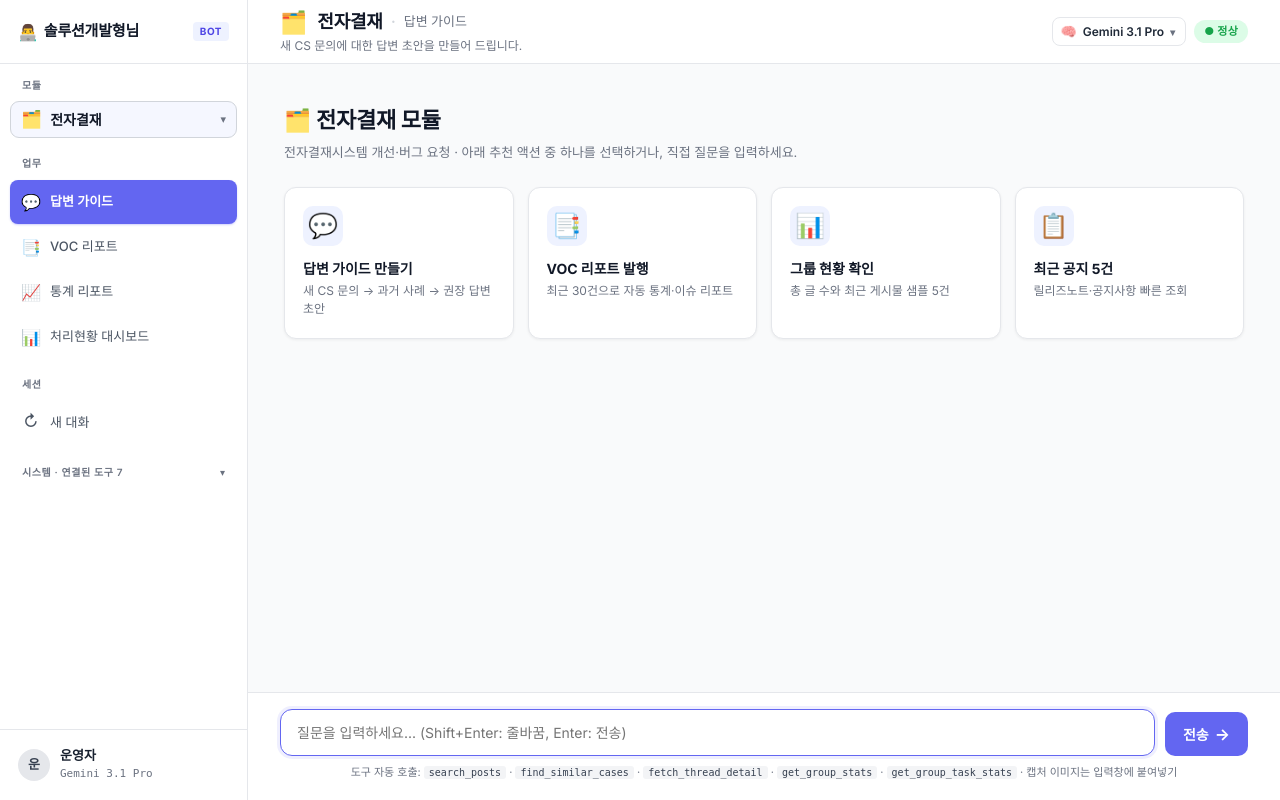
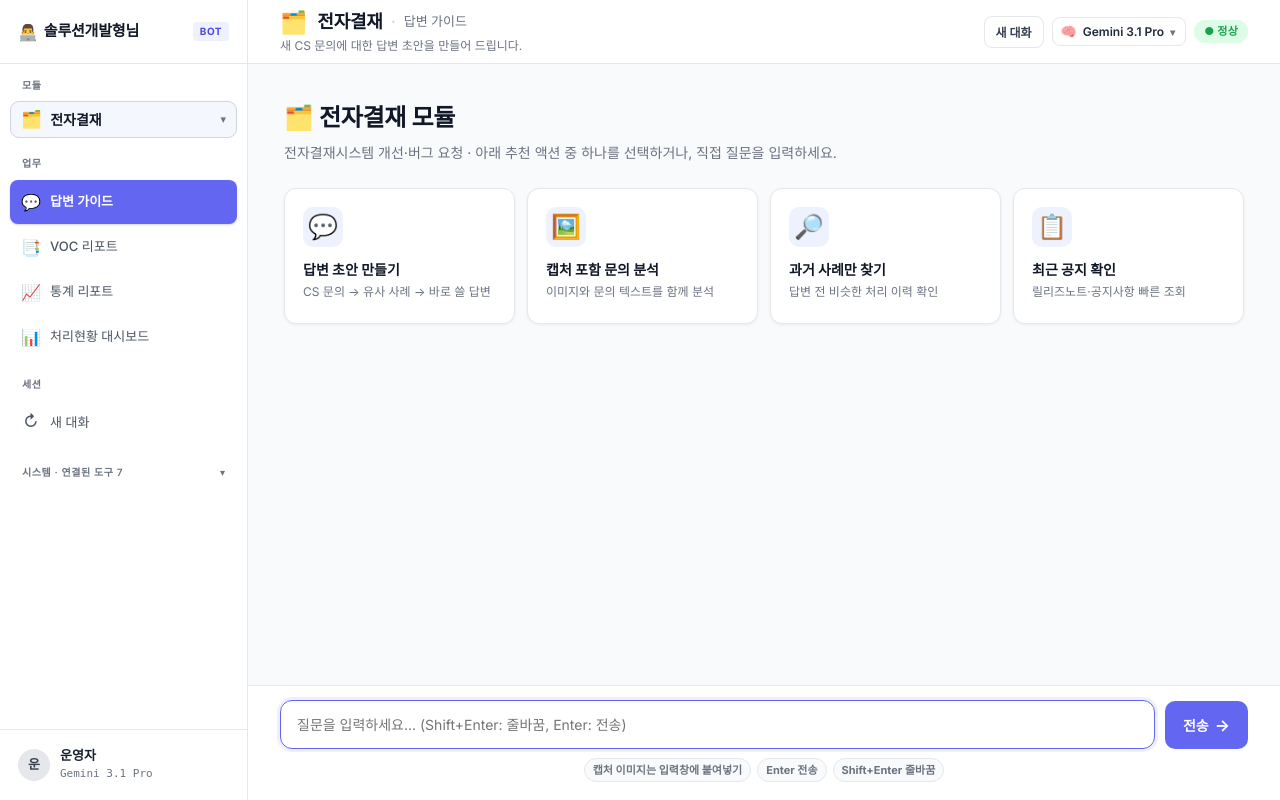
Before and after one commit to Yungray/kgwbot, a FastAPI app: page / in a window 1280 px wide. Run offline with FastAPI, Linux system fonts and the light colour scheme; parts of the project's set-up code (start-up, migrations or seed data) failed here and were passed over; some libraries are stand-ins or nearby versions.

Commit message:
Improve chatbot UX readability

```diff
--- a/webapp/static/app.js
+++ b/webapp/static/app.js
@@ -12,6 +12,7 @@
   const sessionBadge = $('#session-badge');
   const statusBadge = $('#status-badge');
   const resetBtn = $('#reset-btn');
+  const topResetBtn = $('#top-reset-btn');
   const moduleSelect = $('#lnb-module');
   const moduleSwitcherIcon = $('#lnb-module-icon');
   const moduleDot = $('#lnb-module-dot');
@@ -154,6 +155,27 @@
     guide: { label: '답변 가이드', icon: '💬', hint: '새 CS 문의에 대한 답변 초안을 만들어 드립니다.' },
     report: { label: 'VOC 리포트', icon: '📑', hint: '선택한 모듈의 글 현황을 통계·이슈로 정리합니다.' },
     stats: { label: '통계 리포트', icon: '📈', hint: '기간별 전체 글 수와 요청·진행·완료 건수를 집계합니다.' },
+  };
+
+  const MODE_SUGGESTIONS = {
+    guide: [
+      { icon: '💬', title: '답변 초안 만들기', desc: 'CS 문의 → 유사 사례 → 바로 쓸 답변', prompt: '다음 CS 문의에 답변 가이드를 만들어줘:\n[여기에 문의 내용을 붙여넣으세요]' },
+      { icon: '🖼️', title: '캡처 포함 문의 분석', desc: '이미지와 문의 텍스트를 함께 분석', prompt: '첨부한 캡처 이미지와 아래 문의 내용을 함께 보고 답변 가이드를 만들어줘:\n[여기에 문의 내용을 붙여넣으세요]' },
+      { icon: '🔎', title: '과거 사례만 찾기', desc: '답변 전 비슷한 처리 이력 확인', prompt: '다음 문의와 유사한 과거 사례를 찾아서 처리 상태와 답변 패턴을 요약해줘:\n[여기에 문의 내용을 붙여넣으세요]' },
+      { icon: '📋', title: '최근 공지 확인', desc: '릴리즈노트·공지사항 빠른 조회', prompt: '이 모듈에서 최근 릴리즈노트/공지를 5건 보여줘' },
+    ],
+    report: [
+      { icon: '📑', title: 'VOC 리포트 발행', desc: '반복 이슈와 개선 포인트 정리', prompt: '이 모듈의 최근 30건으로 VOC 리포트를 작성해줘' },
+      { icon: '🧩', title: '개선 요청만 정리', desc: '기능 개선 후보와 근거 사례 중심', prompt: '이 모듈의 최근 VOC 중 기능 개선 요청을 중심으로 우선순위와 근거 사례를 정리해줘' },
+      { icon: '⚠️', title: '오류·불편 유형 분석', desc: '장애와 사용 불편 패턴 확인', prompt: '이 모듈의 최근 VOC 중 오류나 사용 불편 유형을 분류하고 대표 사례를 정리해줘' },
+      { icon: '📊', title: '그룹 현황 확인', desc: '총 글 수와 최근 게시물 샘플', prompt: '이 모듈의 현재 글 현황(총 건수, 최근 샘플)을 보여줘' },
+    ],
+    stats: [
+      { icon: '📈', title: '기본 통계 생성', desc: '선택한 기간의 요청·진행·완료 집계', prompt: '', runImmediately: true },
+      { icon: '✅', title: '완료/승인 현황', desc: '처리 완료와 승인 흐름 요약', prompt: '완료 건수와 승인 건수를 중심으로 해석을 추가해줘' },
+      { icon: '⏳', title: '진행 중 항목 점검', desc: '처리 지연 가능성이 있는 항목 확인', prompt: '진행 중이거나 미완료로 남아있는 항목을 중심으로 요약해줘' },
+      { icon: '🧮', title: '봇 제외 통계', desc: '운영자 작성 글 기준으로 집계', prompt: '봇 작성 글은 제외하고 운영팀 참고용 핵심 지표를 요약해줘' },
+    ],
   };
 
   // 도구 함수명 → 사용자 친화 라벨 매핑 (chip 표시용)
@@ -305,6 +327,7 @@
         ? '추가 요청을 입력하세요... (비워두면 기본 요약 보고서 생성)'
         : '질문을 입력하세요... (Shift+Enter: 줄바꿈, Enter: 전송)';
     }
+    renderSuggestions();
     renderCurrentConversation();
   }
 
@@ -428,6 +451,7 @@
       renderModuleStatuses();
     }
     renderRecentQuestions();
+    renderSuggestions();
   }
 
   function renderCurrentConversation() {
@@ -556,6 +580,65 @@
     });
   }
 
+  function enhanceTables(content) {
+    content.querySelectorAll('table').forEach((table) => {
+      if (table.parentElement && table.parentElement.classList.contains('table-scroll')) return;
+      const wrapper = document.createElement('div');
+      wrapper.className = 'table-scroll';
+      table.parentNode.insertBefore(wrapper, table);
+      wrapper.appendChild(table);
+    });
+  }
+
+  function enhanceMessageContent(content) {
+    enhanceCopyableBlocks(content);
+    enhanceTables(content);
+    content.querySelectorAll('a').forEach((a) => {
+      a.target = '_blank';
+      a.rel = 'noopener noreferrer';
+    });
+  }
+
+  function renderToolChips(toolsEl, toolCalls) {
+    if (!toolsEl) return;
+    if (!toolCalls || toolCalls.length === 0) {
+      toolsEl.remove();
+      return;
+    }
+    toolCalls.forEach((tc) => {
+      const meta = TOOL_LABELS[tc.name] || { icon: '🔧', label: tc.name };
+      const chip = document.createElement('span');
+      chip.className = 'tool-chip';
+      chip.textContent = `${meta.icon} ${meta.label}`;
+      chip.title = `${tc.name}\n${JSON.stringify(tc.args || {}, null, 2)}`;
+      toolsEl.appendChild(chip);
+    });
+  }
+
+  function addCopyResponseAction(actionsEl, text) {
+    if (!actionsEl || !text || !text.trim()) return false;
+    const copyBtn = document.createElement('button');
+    copyBtn.type = 'button';
+    copyBtn.className = 'copy-response-btn';
+    copyBtn.textContent = '응답 복사';
+    copyBtn.addEventListener('click', async () => {
+      try {
+        await copyTextToClipboard(text.trim());
+        copyBtn.textContent = '복사됨';
+        copyBtn.classList.add('is-copied');
+        setTimeout(() => {
+          copyBtn.textContent = '응답 복사';
+          copyBtn.classList.remove('is-copied');
+        }, 1400);
+      } catch (e) {
+        copyBtn.textContent = '복사 실패';
+        setTimeout(() => { copyBtn.textContent = '응답 복사'; }, 1400);
+      }
+    });
+    actionsEl.appendChild(copyBtn);
+    return true;
+  }
+
   function appendUserMessage(text) {
     const tmpl = $('#message-user-tmpl').content.cloneNode(true);
     tmpl.querySelector('.message-content').textContent = text;
@@ -605,33 +688,58 @@
     recentQuestions.classList.remove('is-hidden');
   }
 
+  function applySuggestion(btn) {
+    const prompt = btn.dataset.prompt || '';
+    if (btn.dataset.runImmediately === 'true') {
+      input.value = prompt;
+      autoGrowInput();
+      form.requestSubmit();
+      return;
+    }
+    input.value = prompt;
+    autoGrowInput();
+    input.focus();
+    const m = prompt.match(/\[[^\]]+\]/);
+    if (m) {
+      const start = prompt.indexOf(m[0]);
+      input.setSelectionRange(start, start + m[0].length);
+    } else {
+      input.setSelectionRange(prompt.length, prompt.length);
+    }
+  }
+
+  function renderSuggestions() {
+    const grid = $('#suggest-grid');
+    if (!grid) return;
+    const suggestions = MODE_SUGGESTIONS[currentMode] || MODE_SUGGESTIONS.guide;
+    grid.innerHTML = '';
+    suggestions.forEach((item) => {
+      const btn = document.createElement('button');
+      btn.type = 'button';
+      btn.className = 'suggest-card';
+      btn.dataset.prompt = item.prompt || '';
+      if (item.runImmediately) btn.dataset.runImmediately = 'true';
+      btn.innerHTML = [
+        `<div class="suggest-card-icon">${item.icon}</div>`,
+        `<div class="suggest-card-title">${item.title}</div>`,
+        `<div class="suggest-card-desc">${item.desc}</div>`,
+      ].join('');
+      btn.addEventListener('click', () => applySuggestion(btn));
+      grid.appendChild(btn);
+    });
+  }
+
   function appendBotMessage(text, toolCalls, opts) {
     opts = opts || {};
     const tmpl = $('#message-bot-tmpl').content.cloneNode(true);
     const toolsEl = tmpl.querySelector('.message-tools');
-    if (toolCalls && toolCalls.length > 0) {
-      toolCalls.forEach((tc) => {
-        const meta = TOOL_LABELS[tc.name] || { icon: '🔧', label: tc.name };
-        const chip = document.createElement('span');
-        chip.className = 'tool-chip';
-        chip.textContent = `${meta.icon} ${meta.label}`;
-        chip.title = `${tc.name}\n${JSON.stringify(tc.args || {}, null, 2)}`;
-        toolsEl.appendChild(chip);
-      });
-    } else {
-      toolsEl.remove();
-    }
+    renderToolChips(toolsEl, toolCalls);
     const content = tmpl.querySelector('.message-content');
     content.innerHTML = renderMarkdown(text || '*(응답이 비어있습니다)*');
-    enhanceCopyableBlocks(content);
-    // 모든 링크에 target=_blank 추가
-    content.querySelectorAll('a').forEach((a) => {
-      a.target = '_blank';
-      a.rel = 'noopener noreferrer';
-    });
+    enhanceMessageContent(content);
 
     const actionsEl = tmpl.querySelector('.message-actions');
-    let hasAction = false;
+    let hasAction = addCopyResponseAction(actionsEl, text);
     // 에러 → 재시도 버튼
     if (opts.isError && opts.retryMessage) {
       const retryBtn = document.createElement('button');
@@ -678,30 +786,25 @@
         const body = this.msgEl.querySelector('.message-body');
         this.contentEl.classList.remove('streaming');
         this.contentEl.innerHTML = renderMarkdown(fullText || '*(응답이 비어있습니다)*');
-        enhanceCopyableBlocks(this.contentEl);
-        this.contentEl.querySelectorAll('a').forEach((el) => { el.target = '_blank'; el.rel = 'noopener noreferrer'; });
+        enhanceMessageContent(this.contentEl);
         if (toolCalls && toolCalls.length > 0) {
           const toolsEl = document.createElement('div');
           toolsEl.className = 'message-tools';
-          toolCalls.forEach((tc) => {
-            const meta = TOOL_LABELS[tc.name] || { icon: '🔧', label: tc.name };
-            const chip = document.createElement('span');
-            chip.className = 'tool-chip';
-            chip.textContent = `${meta.icon} ${meta.label}`;
-            chip.title = `${tc.name}\n${JSON.stringify(tc.args || {}, null, 2)}`;
-            toolsEl.appendChild(chip);
-          });
+          renderToolChips(toolsEl, toolCalls);
           body.insertBefore(toolsEl, this.contentEl);
         }
-        if (opts.mode === 'report' && fullText && fullText.trim()) {
+        if (fullText && fullText.trim()) {
           const actionsEl = document.createElement('div');
           actionsEl.className = 'message-actions';
+          addCopyResponseAction(actionsEl, fullText);
+          if (opts.mode === 'report') {
             const dlBtn = document.createElement('button');
             dlBtn.type = 'button';
             dlBtn.className = 'download-btn';
             dlBtn.innerHTML = '<span>📥</span> HTML 리포트 다운로드';
             dlBtn.addEventListener('click', () => downloadReport(fullText, opts, dlBtn));
             actionsEl.appendChild(dlBtn);
+          }
           body.appendChild(actionsEl);
         }
         scrollToBottom();
@@ -1032,24 +1135,7 @@
     input.focus();
   });
 
-  // 추천 액션 카드 (welcome 상태)
-  // [여기에 …] 형태의 placeholder가 있으면 해당 영역을 자동 선택해 사용자가 바로 덮어쓰게 함
-  $$('.suggest-card').forEach((btn) => {
-    btn.addEventListener('click', () => {
-      const prompt = btn.dataset.prompt;
-      input.value = prompt;
-      autoGrowInput();
-      input.focus();
-      const m = prompt.match(/\[[^\]]+\]/);
-      if (m) {
-        const start = prompt.indexOf(m[0]);
-        input.setSelectionRange(start, start + m[0].length);
-      } else {
-        // placeholder 없으면 입력 끝으로
-        input.setSelectionRange(prompt.length, prompt.length);
-      }
-    });
-  });
+  // 추천 액션 카드는 현재 업무 모드에 맞춰 renderSuggestions()에서 동적으로 생성한다.
 
   // 업무(모드) 항목 (LNB) — 링크지만 같은 페이지에서는 이동 없이 제자리 전환
   $$('.nav-mode-item').forEach((a) => {
@@ -1103,7 +1189,7 @@
   });
 
   // 새 대화 버튼 — 현재 모듈만 초기화 (다른 모듈은 유지)
-  resetBtn.addEventListener('click', async () => {
+  async function resetCurrentConversation() {
     if (!confirm(`'${currentGroup}' 모듈의 '${MODE_LABELS[currentMode].label}' 대화를 종료하고 새 세션을 시작할까요?\n(다른 탭/모듈의 대화는 유지됩니다)`)) return;
     const sid = getSessionFor(currentGroup, currentMode);
     if (sid) {
@@ -1123,7 +1209,10 @@
     messagesEl.innerHTML = '';
     showWelcomeState();
     input.focus();
-  });
+  }
+
+  resetBtn.addEventListener('click', resetCurrentConversation);
+  if (topResetBtn) topResetBtn.addEventListener('click', resetCurrentConversation);
 
   // 헬스체크 (페이지 로딩 시 한 번)
   fetch('/api/health')
@@ -1137,6 +1226,7 @@
   updateSessionBadge();
   initStatsDates();
   renderStatsGroupOptions(currentGroup);
+  renderSuggestions();
   applyMode(currentMode, /*persist*/ !!_urlMode);
   applyModule(currentGroup, /*persist*/ false);
   applyModel(currentModel, /*persist*/ false);
--- a/webapp/static/style.css
+++ b/webapp/static/style.css
@@ -441,7 +441,7 @@ a.nav-item, a.nav-item:hover { text-decoration: none; }
   flex-shrink: 0;
 }
 .topbar-left { display: flex; flex-direction: column; justify-content: center; gap: 2px; min-width: 0; }
-.topbar-right { display: flex; gap: 8px; align-items: center; }
+.topbar-right { display: flex; gap: 8px; align-items: center; min-width: 0; }
 .topbar-left .mode-hint {
   margin: 0;
   padding: 0;
@@ -493,6 +493,28 @@ a.nav-item, a.nav-item:hover { text-decoration: none; }
 .badge-indigo  { background: var(--indigo-100);  color: var(--indigo-600); }
 .badge-gray    { background: var(--gray-100);    color: var(--gray-600); }
 
+.top-reset-btn {
+  height: 32px;
+  padding: 0 11px;
+  border: 1px solid var(--gray-200);
+  border-radius: 8px;
+  background: var(--white);
+  color: var(--gray-700);
+  font-family: inherit;
+  font-size: 12px;
+  font-weight: 700;
+  cursor: pointer;
+  white-space: nowrap;
+  transition: background 0.12s, border-color 0.12s, color 0.12s;
+}
+.top-reset-btn:hover,
+.top-reset-btn:focus-visible {
+  border-color: var(--indigo-500);
+  background: var(--indigo-50);
+  color: var(--indigo-600);
+  outline: none;
+}
+
 /* ──────────────────────────────────────────────────────────
    MODEL SELECTOR (topbar 우측 드롭다운)
    ────────────────────────────────────────────────────────── */
@@ -773,7 +797,7 @@ a.nav-item, a.nav-item:hover { text-decoration: none; }
 
 /* Welcome state — 첫 메시지 전까지만 노출 */
 .welcome-state {
-  padding: 40px 32px 24px;
+  padding: 36px 32px 24px;
   max-width: 1024px;
   width: 100%;
   margin: 0 auto;
@@ -782,27 +806,29 @@ a.nav-item, a.nav-item:hover { text-decoration: none; }
 .welcome-state.is-hidden { display: none; }
 .welcome-heading h2 {
   margin: 0 0 6px;
-  font-size: 22px;
+  font-size: 24px;
   font-weight: 700;
   color: var(--gray-950);
   letter-spacing: -0.3px;
 }
 .welcome-heading p {
   margin: 0 0 24px;
-  font-size: 13px;
-  color: var(--gray-500);
+  font-size: 14px;
+  color: var(--gray-500);
+  line-height: 1.55;
 }
 .suggest-grid {
   display: grid;
-  grid-template-columns: repeat(auto-fill, minmax(220px, 1fr));
-  gap: 14px;
+  grid-template-columns: repeat(auto-fill, minmax(230px, 1fr));
+  gap: 12px;
 }
 .suggest-card {
   display: flex;
   flex-direction: column;
   align-items: flex-start;
   text-align: left;
-  padding: 18px 18px 20px;
+  min-height: 136px;
+  padding: 18px;
   background: var(--white);
   border: 1px solid var(--gray-200);
   border-radius: 12px;
@@ -839,6 +870,7 @@ a.nav-item, a.nav-item:hover { text-decoration: none; }
   font-size: 12px;
   color: var(--gray-500);
   line-height: 1.5;
+  word-break: keep-all;
 }
 
 .recent-questions {
@@ -887,7 +919,7 @@ a.nav-item, a.nav-item:hover { text-decoration: none; }
   display: flex;
   flex-direction: column;
   gap: 20px;
-  max-width: 1024px;
+  max-width: 1080px;
   width: 100%;
   margin: 0 auto;
 }
@@ -1135,7 +1209,7 @@ a.nav-item, a.nav-item:hover { text-decoration: none; }
 .input-area {
   border-top: 1px solid var(--gray-200);
   background: var(--white);
-  padding: 16px 32px 20px;
+  padding: 14px 32px 18px;
   flex-shrink: 0;
 }
 .input-wrap {
@@ -1149,7 +1223,8 @@ a.nav-item, a.nav-item:hover { text-decoration: none; }
   flex: 1;
   border: 1px solid var(--gray-300);
   border-radius: 12px;
-  padding: 12px 16px;
+  min-height: 48px;
+  padding: 13px 16px;
   font-family: inherit;
   font-size: 14px;
   line-height: 1.5;
@@ -1170,7 +1245,7 @@ a.nav-item, a.nav-item:hover { text-decoration: none; }
   border: none;
   border-radius: 10px;
   padding: 0 18px;
-  height: 44px;
+  height: 48px;
   font-size: 14px;
   font-weight: 600;
   cursor: pointer;
@@ -1251,18 +1326,23 @@ a.nav-item, a.nav-item:hover { text-decoration: none; }
 
 .input-hint {
   max-width: 1024px;
-  margin: 8px auto 0;
+  margin: 9px auto 0;
+  display: flex;
+  flex-wrap: wrap;
+  justify-content: center;
+  gap: 6px;
+}
+.input-hint-chip {
+  display: inline-flex;
+  align-items: center;
+  min-height: 24px;
+  padding: 2px 8px;
+  border-radius: 999px;
+  background: var(--gray-50);
+  color: var(--gray-500);
+  border: 1px solid var(--gray-200);
   font-size: 11px;
-  color: var(--gray-500);
-  text-align: center;
-}
-.input-hint code {
-  background: var(--gray-100);
-  padding: 1px 5px;
-  border-radius: 3px;
-  font-family: ui-monospace, monospace;
-  font-size: 10px;
-  color: var(--gray-700);
+  font-weight: 700;
 }
 
 /* Scrollbar */
--- a/webapp/templates/index.html
+++ b/webapp/templates/index.html
@@ -29,6 +29,7 @@
       <span class="mode-hint" id="mode-hint">새 CS 문의에 대한 답변 초안을 만들어 드립니다.</span>
     </div>
     <div class="topbar-right">
+      <button type="button" class="top-reset-btn" id="top-reset-btn" title="현재 모듈의 대화를 새로 시작합니다">새 대화</button>
       <div class="model-selector" id="model-selector">
         <button type="button" class="model-trigger" id="model-trigger" aria-haspopup="listbox" aria-expanded="false">
           <span class="model-trigger-icon">🧠</span>
@@ -36,7 +37,7 @@
           <span class="model-trigger-caret">▾</span>
         </button>
         <div class="model-menu is-hidden" id="model-menu" role="listbox">
-          <div class="model-menu-heading">Gemini 모델 선택</div>
+          <div class="model-menu-heading">Gemini 모델 선택 · 용도별</div>
           {% for m in models %}
           <button type="button" class="model-option" data-model="{{ m.id }}" role="option" aria-selected="false">
             <span class="model-option-top">
@@ -129,7 +130,9 @@
       </div>
       <div class="image-attachments is-hidden" id="image-attachments" aria-live="polite"></div>
       <div class="input-hint">
-        도구 자동 호출: <code>search_posts</code> · <code>find_similar_cases</code> · <code>fetch_thread_detail</code> · <code>get_group_stats</code> · <code>get_group_task_stats</code> · 캡처 이미지는 입력창에 붙여넣기
+        <span class="input-hint-chip">캡처 이미지는 입력창에 붙여넣기</span>
+        <span class="input-hint-chip">Enter 전송</span>
+        <span class="input-hint-chip">Shift+Enter 줄바꿈</span>
       </div>
     </form>
   </section>
@@ -166,6 +169,11 @@
         <div class="loading-copy">
           <div class="loading-title">과거 사례를 살펴보는 중입니다</div>
           <div class="loading-status" id="loading-status">보통 10-20초 정도 걸려요.</div>
+          <div class="loading-steps" aria-hidden="true">
+            <span>질문 분석</span>
+            <span>사례 검색</span>
+            <span>답변 작성</span>
+          </div>
           <div class="loading-track"><span id="loading-progress"></span></div>
         </div>
       </div>
```
Also changed, not shown: other parts of webapp/static/style.css (+124 -33 lines). Lines whose indentation alone changed are shown as unchanged.
